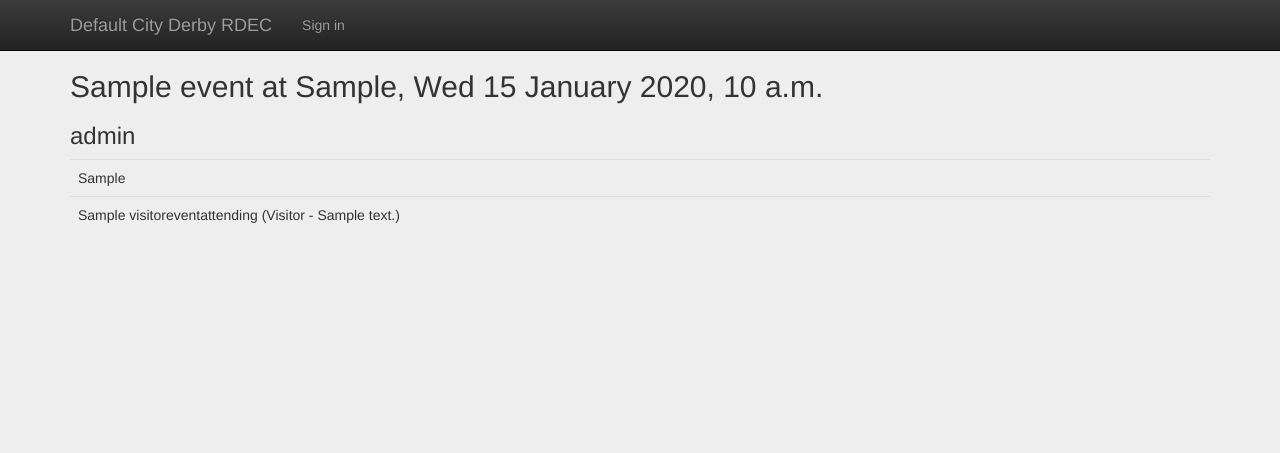
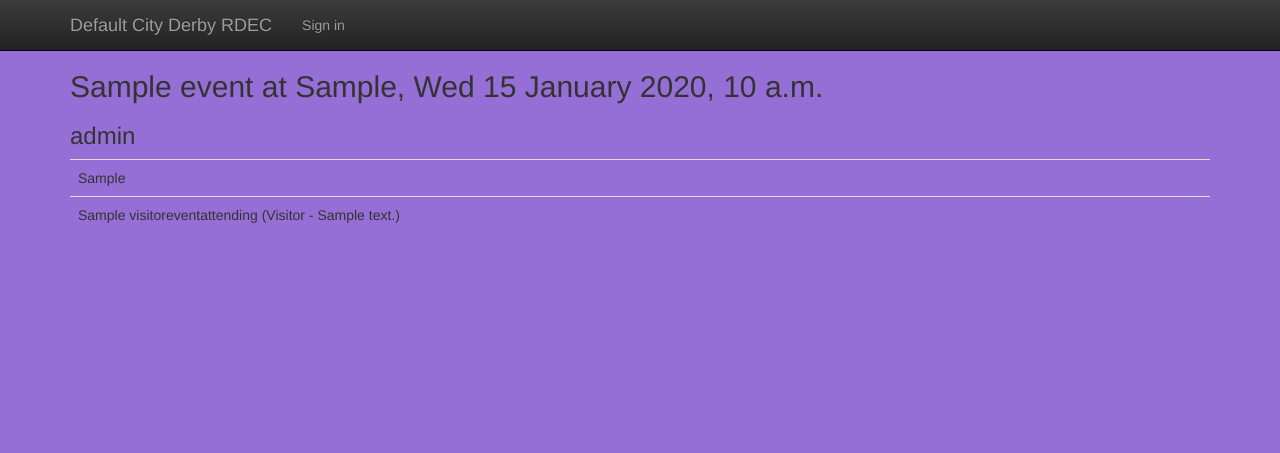
Before and after one commit to leepgent/rdec, a Django app: a page that uses rdec/templates/rdec/root.html in a window 1280 px wide. Shown: the top 453 px of the page. Run offline with Django 3.2, Linux system fonts and the light colour scheme; tables that the repository leaves empty hold one stand-in row (values such as "Sample post"); parts of the project's set-up code (start-up, migrations or seed data) failed here and were passed over; some libraries are stand-ins or nearby versions.

Commit message:
Made background colour a lovely Harlots purple.

```diff
--- a/rdec/templates/rdec/root.html
+++ b/rdec/templates/rdec/root.html
@@ -22,7 +22,7 @@
     <style type="text/css">
         body {
             padding-top: 50px;
-            background: #eee;
+            background: #966FD6;
         }
     </style>
 </head>
```
